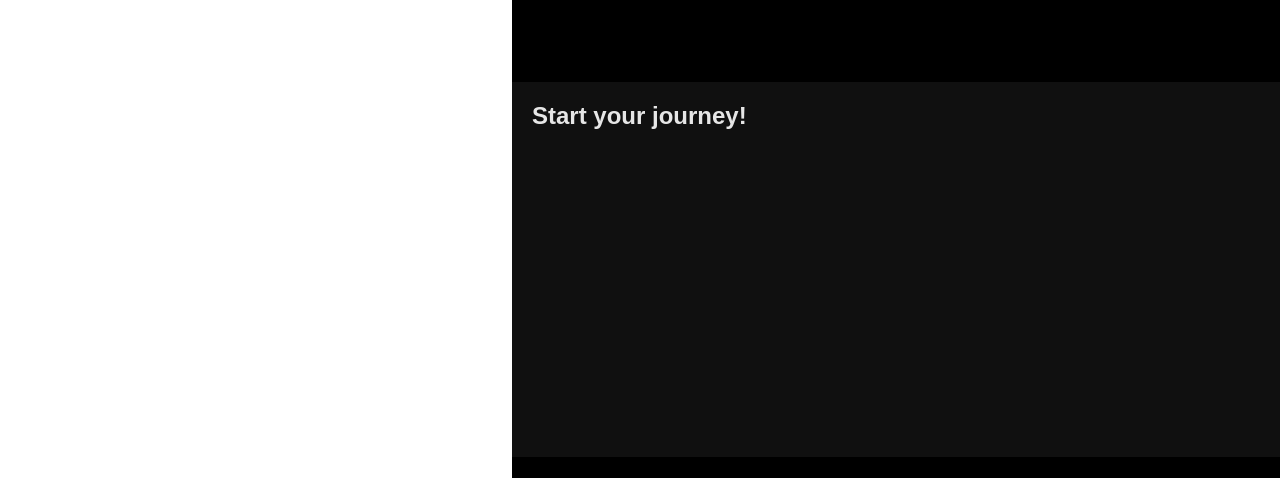
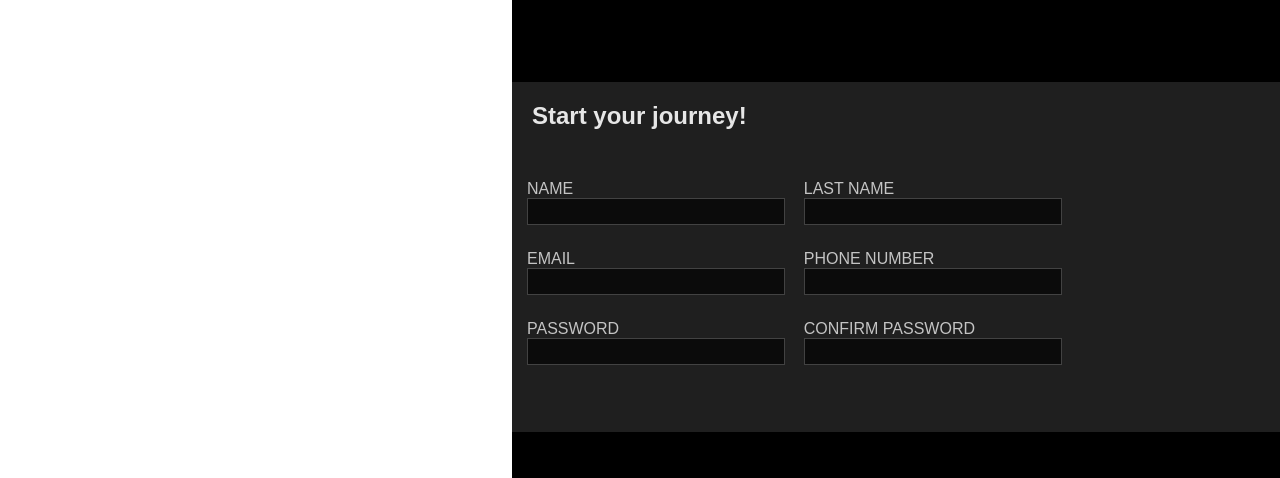
Before and after one commit to PapierKorb76/signup-form, a plain HTML site: page index.html in a window 1280 px wide. Shown: the part 322-800 px from the top of the page. Drawn offline with Linux system fonts and the light colour scheme; a web font is replaced by a local one.

Commit message:
First test building the form

```diff
--- a/index.html
+++ b/index.html
@@ -27,6 +27,32 @@
         </div>
         <div class="form-input-container">
             <h2>Start your journey!</h2>
+            <form action="" method="GET">
+                <div class="info-container">
+                    <div>
+                        <label for="name">NAME</label><input type="text">
+                    </div>
+                    <div>
+                        <label for="last-name">LAST NAME</label><input type="text">
+                    </div>
+                </div>
+                <div class="info-container">
+                    <div>
+                        <label for="name">EMAIL</label><input type="email">
+                    </div>
+                    <div>
+                        <label for="name">PHONE NUMBER</label><input type="text">
+                    </div>
+                </div>
+                <div class="info-container">
+                    <div>
+                        <label for="name">PASSWORD</label><input type="password">
+                    </div>
+                    <div>
+                        <label for="name">CONFIRM PASSWORD</label><input type="password">
+                    </div>
+                </div>
+            </form>
         </div>
     </div>
 </body>
--- a/style.css
+++ b/style.css
@@ -6,7 +6,7 @@
 
 /*VARIABLES FOR COLORS*/
 :root{
-    --bg-color-form: rgba(32, 32, 32, 0.5);
+    --bg-color-form: rgb(31, 31, 31);
     --bg-color-logo: rgba(0, 0, 0, 0.74);
     --input-label-text-color: #888888;
     --log-in-btn-color: #3DE83D;
@@ -60,7 +60,7 @@ video{
 .form-input-container{
     margin: 155px 0px 0px 0px;
     width: auto;
-    height: 375px;
+    height: 350px;
     background-color: var(--bg-color-form);
 }
 
@@ -89,6 +89,40 @@ video{
     font-family: sans-serif;
 }
 
+.info-container{
+    display: flex;
+    padding: 10px;
+    margin: 5px;
+    flex-flow: row wrap;
+}
+
+.info-container input{
+    background-color: var(--bg-color-input-text);
+    border: 1px solid #E6E6E640;
+    padding: 5px;
+    outline: none;
+    color: var(--log-in-btn-color);
+}
+
+.info-container {
+    color: #c4c4c4;
+}
+
+.info-container div{
+    width: 35%;
+    display: flex;
+    flex-flow: column wrap;
+}
+
+
+.info-container div:first-child{
+    margin: 0px 2.5% 0px 0px;
+}
+
+label{
+    margin: 0px 10px 0px 0px;
+}
+
 h2{
     padding: 20px;
 }
```
